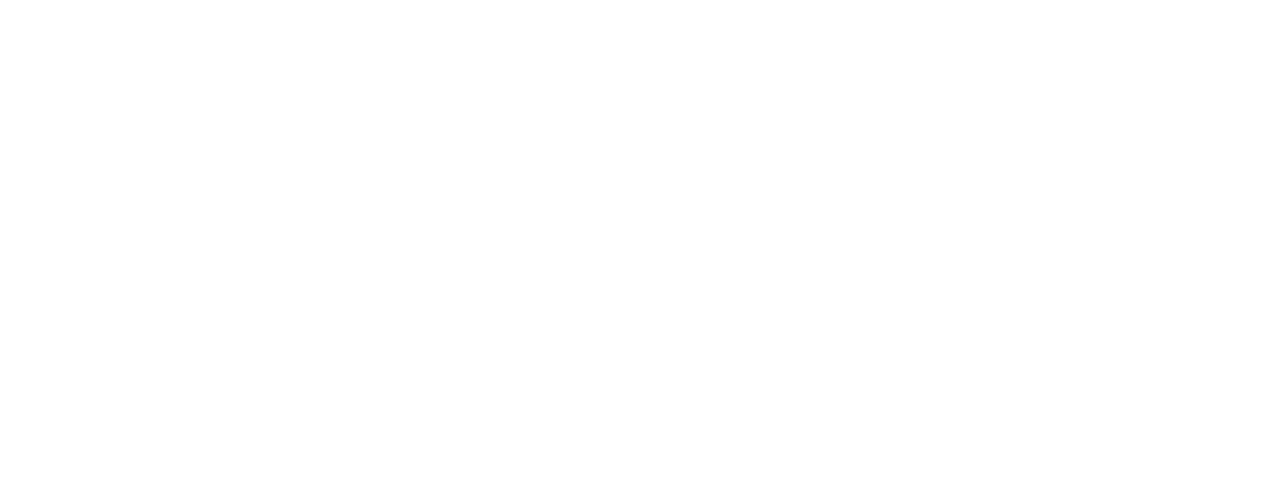
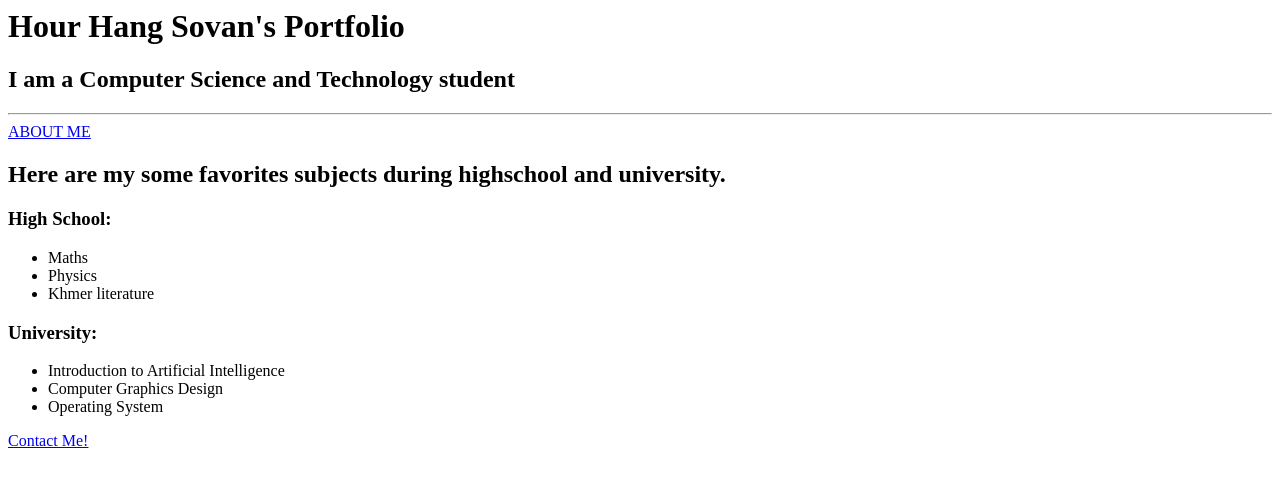
Before and after one commit to hourhangsovan/html-portfolio, a plain HTML site: page index.html in a window 1280 px wide. Drawn offline with Linux system fonts and the light colour scheme.

Commit message:
Update index.html

```diff
--- a/index.html
+++ b/index.html
@@ -1,15 +1,19 @@
-<!-- TODO 1: Create the HTML Boilerplate -->
+<h1>Hour Hang Sovan's Portfolio</h1>
+<h2>I am a Computer Science and Technology student</h2>
+<hr/>
+<a href="D:\WEB UDEMY\4.3 HTML Porfolio Project\public\about.html">ABOUT ME </a>
 
-<!-- TODO 2: Add Your previous projects' HTML into the public folder -->
-
-<!-- TODO 3: Take screenshots of your project previews and add the images to the images folder -->
-
-<!-- TODO 4: Add titles/subtitles etc. -->
-
-<!-- TODO 5: Add a link to the project pages -->
-
-<!-- TODO 6: Add images to show the project previews
-HINT for TODO 6: You can use the height attribute set to 200 to make the image smaller:
-https://developer.mozilla.org/en-US/docs/Web/HTML/Element/img#attr-height -->
-
-<!-- TODO 7: Add the Contact Me and About Me page links -->
+<h2>Here are my some favorites subjects during highschool and university.</h2>
+<h3>High School:</h3>
+<ul>
+    <li>Maths</li>
+    <li>Physics</li>
+    <li>Khmer literature</li>
+</ul>
+<h3>University:</h3>
+<ul>
+    <li>Introduction to Artificial Intelligence</li>
+    <li>Computer Graphics Design</li>
+    <li>Operating System</li>
+</ul>
+<a href="D:\WEB UDEMY\4.3 HTML Porfolio Project\public\contact.html">Contact Me!</a>
```
